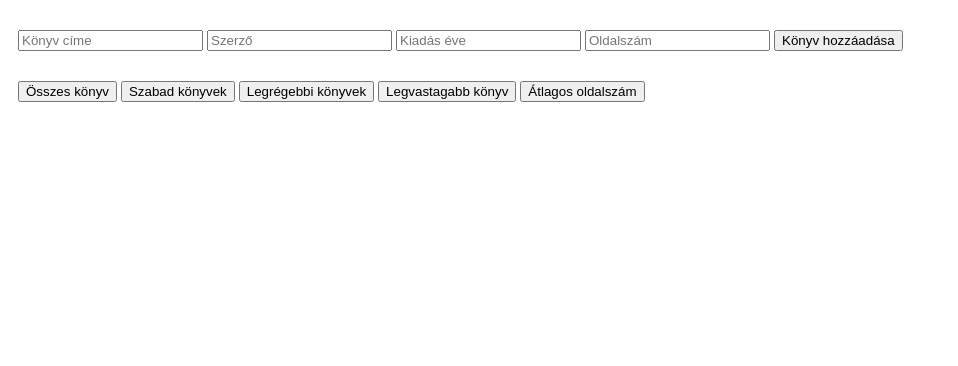
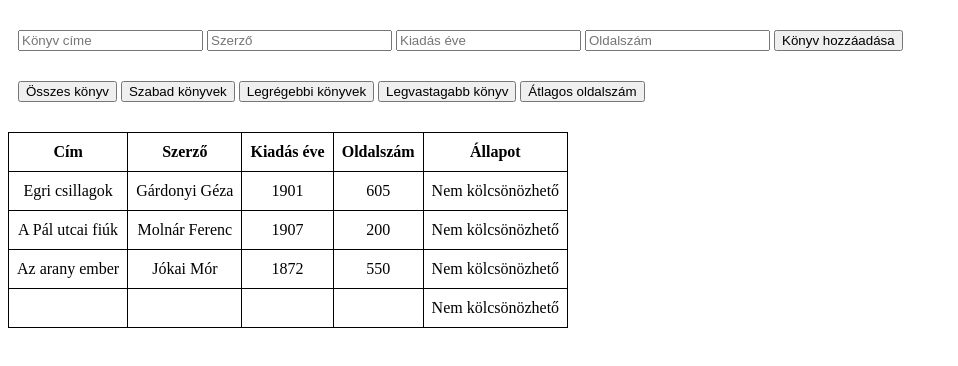
Before and after one commit to MelcherLevente/konyvek, a plain HTML site: page index.html in a window 1280 px wide. Both pictures are taken after a click on the button "Könyv hozzáadása". Shown: the whole page, without its empty margins (0-958 px from the left). Drawn offline with Linux system fonts and the light colour scheme.

Commit message:
betoltes, uj konyv hozzaadasa

```diff
--- a/index.html
+++ b/index.html
@@ -4,23 +4,40 @@
     <meta charset="UTF-8">
     <meta name="viewport" content="width=device-width, initial-scale=1.0">
     <title>Könyvek</title>
-    <script src="main.js"></script>
+    <link rel="stylesheet" href="style.css">
 </head>
 <body>
-    <div style="margin: 30px 10px;">
-        <input type="text" placeholder="Könyv címe">
-        <input type="text" placeholder="Szerző">
-        <input type="number" placeholder="Kiadás éve">
-        <input type="number" placeholder="Oldalszám">
+    <div>
+        <input type="text" placeholder="Könyv címe" id="cim">
+        <input type="text" placeholder="Szerző" id="szerzo">
+        <input type="number" placeholder="Kiadás éve" id="kiadas">
+        <input type="number" placeholder="Oldalszám" id="oldalszam">
         <button onclick="konyvHozzaadas()">Könyv hozzáadása</button>
     </div>
 
-    <div style="margin: 30px 10px;">
-        <button>Összes könyv</button>
+    <div>
+        <button onclick="betoltes(konyvek)">Összes könyv</button>
         <button>Szabad könyvek</button>
         <button>Legrégebbi könyvek</button>
         <button>Legvastagabb könyv</button>
         <button>Átlagos oldalszám</button>
     </div>
+
+    <table id="tablazat">
+        <thead>
+            <tr>
+                <th>Cím</th>
+                <th>Szerző</th>
+                <th>Kiadás éve</th>
+                <th>Oldalszám</th>
+                <th>Állapot</th>
+            </tr>
+        </thead>
+        <tbody id="tablazatTorzs">
+
+        </tbody>
+    </table>
+
+<script src="main.js"></script>
 </body>
 </html>
--- a/main.js
+++ b/main.js
@@ -16,12 +16,35 @@ function Konyv(cim, szerzo, kiadas, oldalszam){
     }
 }
 
+
 const egriCsillagok = new Konyv("Egri csillagok", "Gárdonyi Géza", 1901, 605)
 const aPalUtcaiFiuk = new Konyv("A Pál utcai fiúk", "Molnár Ferenc", 1907, 200)
 const aranyEmber = new Konyv("Az arany ember", "Jókai Mór", 1872, 550)
 
-
+let konyvek = [egriCsillagok, aPalUtcaiFiuk, aranyEmber]
 
 function konyvHozzaadas(){
+    let cim = document.getElementById("cim").value
+    let szerzo = document.getElementById("szerzo").value
+    let kiadas = document.getElementById("kiadas").value
+    let oldalszam = document.getElementById("oldalszam").value
+    const ujKonyv = new Konyv(cim, szerzo, kiadas, oldalszam)
 
+    konyvek.push(ujKonyv)
+
+    betoltes(konyvek)
 }
+
+function betoltes(konyvek){
+    const tablazatTorzs = document.getElementById("tablazatTorzs")
+    const tablazatSor = konyvek.map((konyv) => `
+        <tr>
+            <td>${konyv.cim}</td>
+            <td>${konyv.szerzo}</td>
+            <td>${konyv.kiadas}</td>
+            <td>${konyv.oldalszam}</td>
+            <td>${(konyv.kolcsonozve) ? "Kölcsönözhető" : "Nem kölcsönözhető"}</td>
+        </tr>`).join('')
+
+    tablazatTorzs.innerHTML = tablazatSor
+}
--- /dev/null
+++ b/style.css
@@ -0,0 +1,11 @@
+div{
+    margin: 30px 10px;
+}
+table{
+    border-collapse: collapse;
+}
+td, th{
+    border: 1px solid black;
+    padding: 10px 8px;
+    text-align: center;
+}
```
